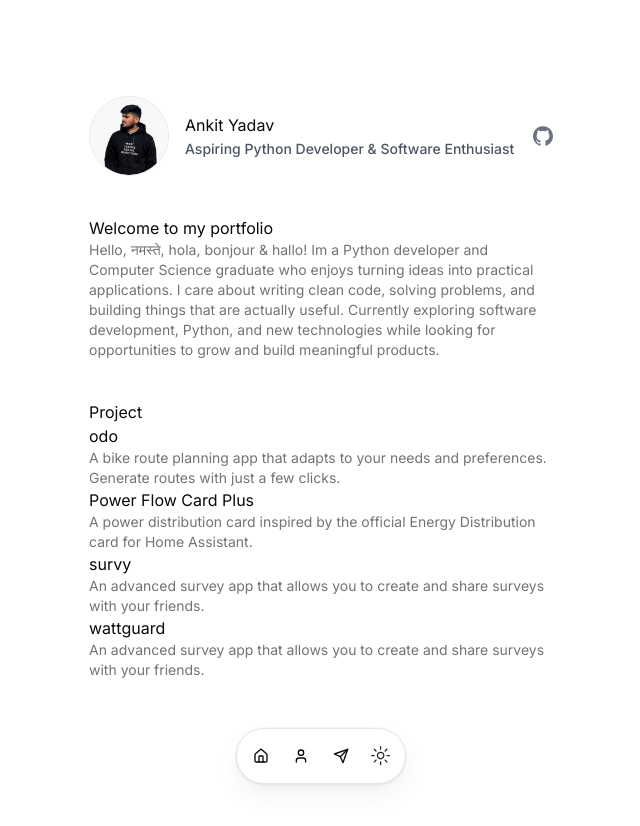
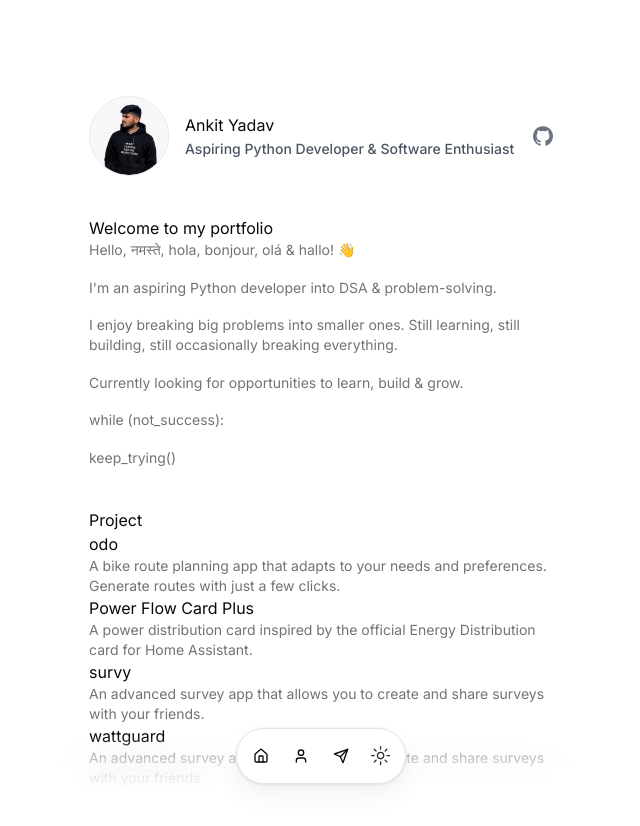
Before and after one commit to ankgit2/portfolio-website, a Next.js app: page / in a window 1280 px wide. Shown: the top 826 px of the page, without its empty margins (319-959 px from the left). Built offline with nearby package versions, Linux system fonts and the light colour scheme.

Commit message:
Updated about section and added new code

```diff
--- a/src/data/resume.tsx
+++ b/src/data/resume.tsx
@@ -9,8 +9,17 @@ export const DATA = {
   locationLink: "https://www.google.com/maps/place/Gurugram",
   description:
     "Aspiring Software Developer | Python, DSA",
-  summary:
-    "Hello, नमस्ते, hola, bonjour & hallo! Im a Python developer and Computer Science graduate who enjoys turning ideas into practical applications. I care about writing clean code, solving problems, and building things that are actually useful. Currently exploring software development, Python, and new technologies while looking for opportunities to grow and build meaningful products.",
+  summary: `Hello, नमस्ते, hola, bonjour, olá & hallo! 👋
+
+  I'm an aspiring Python developer into DSA & problem-solving.
+
+  I enjoy breaking big problems into smaller ones. Still learning, still building, still occasionally breaking everything.
+
+  Currently looking for opportunities to learn, build & grow.
+
+  while (not_success):
+
+  keep_trying()`,
   avatarUrl: "/me.jpg",
   homework:
      [
```
